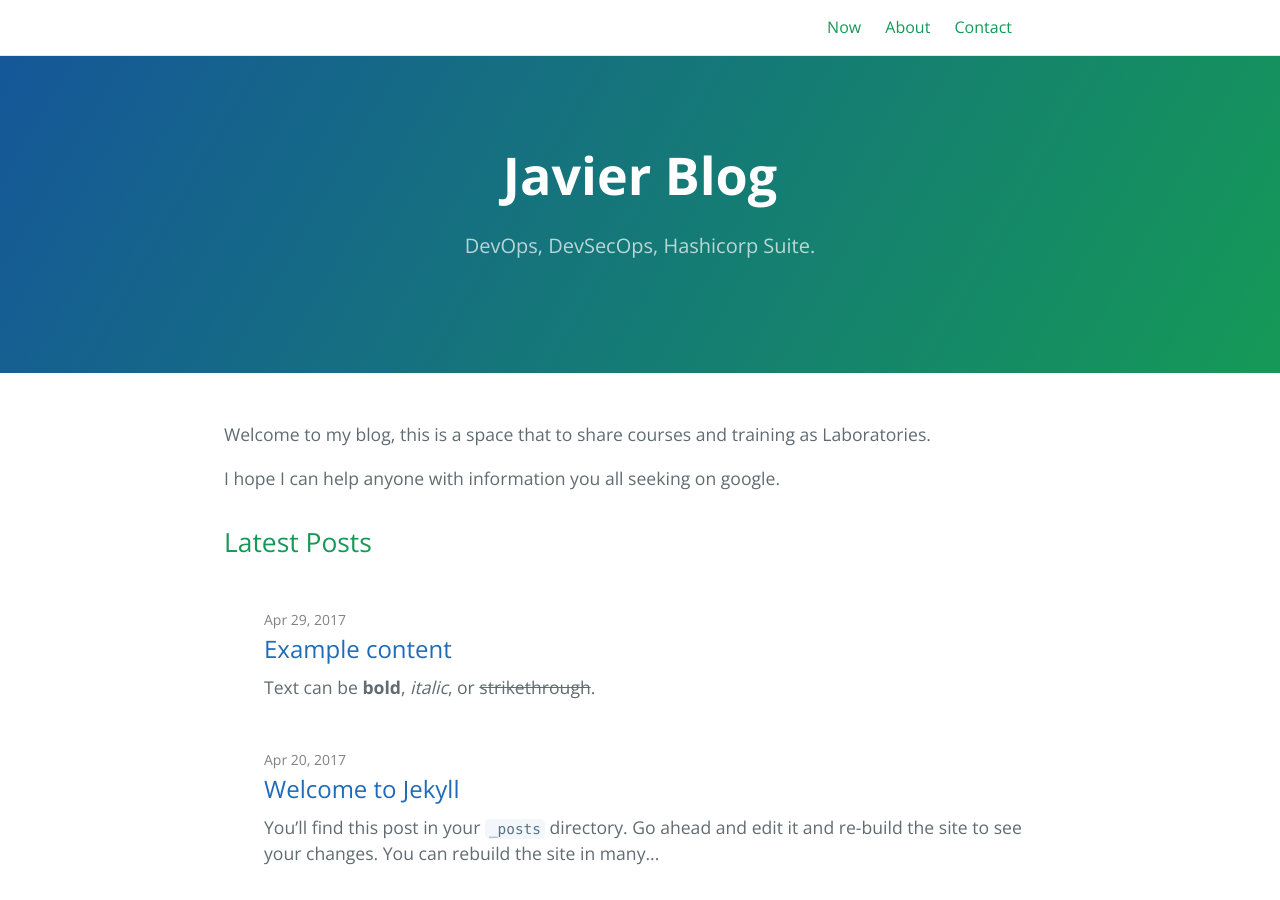
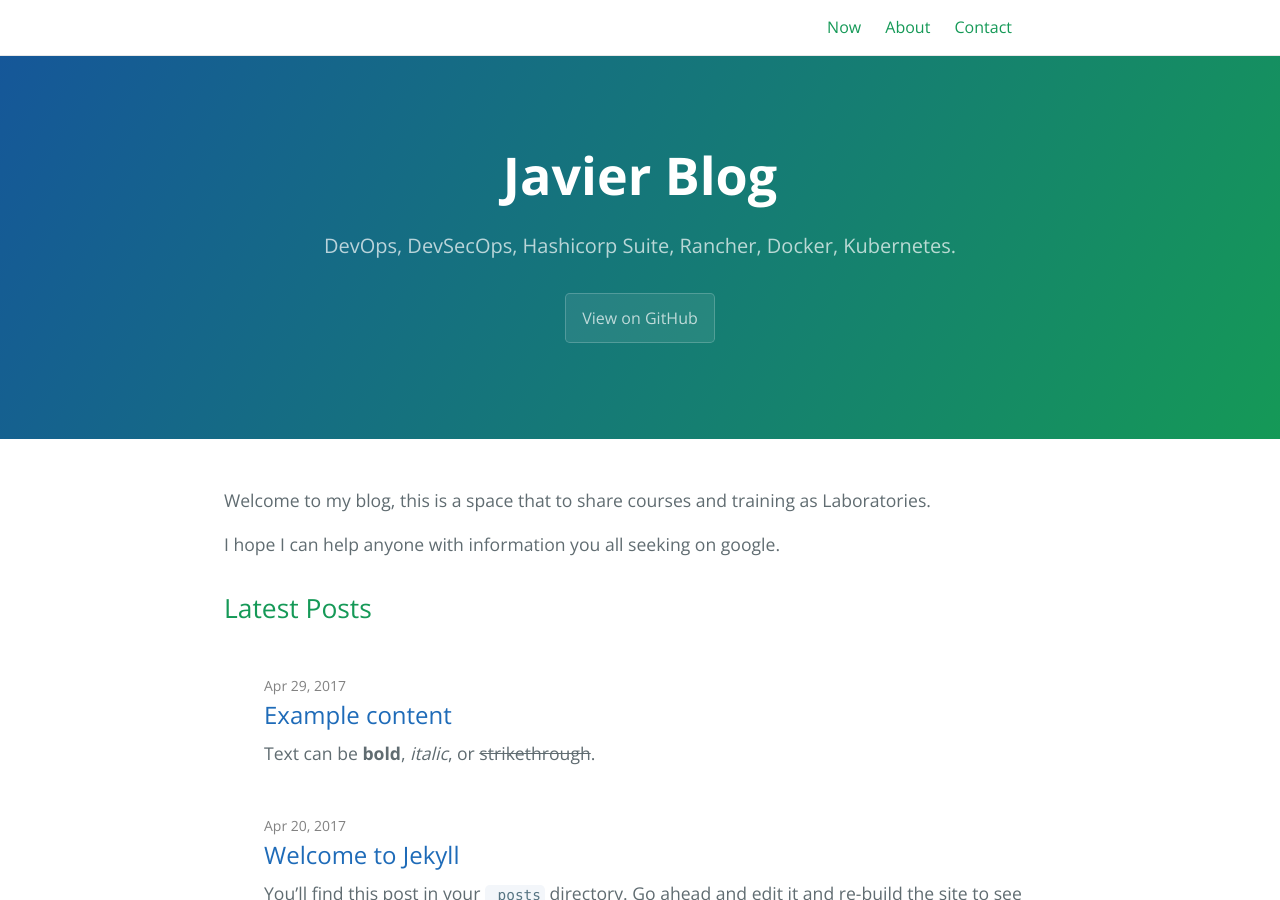
Before and after one commit to JavierLimon/javier-blog, a Jekyll site: the page built from index.md, in a window 1280 px wide and 900 px high. Built offline with Jekyll 4.4.1, drawn with Linux system fonts in a browser that asks for light colours.

Commit message:
Initial changes.
Co-Authored-By: Javier Limon <JavierLimon@users.noreply.github.com>

```diff
--- a/_config.yml
+++ b/_config.yml
@@ -1,6 +1,6 @@
 title: Javier Blog
-description: DevOps, DevSecOps, Hashicorp Suite.
-show_downloads: true
+description: DevOps, DevSecOps, Hashicorp Suite, Rancher, Docker, Kubernetes.
+show_downloads: false
 
 baseurl: "/javier-blog" # change this to the subpath of your site, e.g. /blog. Leave it empty if you don't need it.
 url: "https://javierlimon.github.io" # change this to the base hostname & protocol for your site
--- a/_layouts/default.html
+++ b/_layouts/default.html
@@ -67,6 +67,13 @@
         <section class="page-header">
             <h1 class="project-name">{{ page-title }}</h1>
             <h2 class="project-tagline">{{ page-tagline }}</h2>
+            {% if page.layout == 'home' and site.github.is_project_page %}
+            <a href="{{ site.github.repository_url }}" class="btn">View on GitHub</a>
+            {% if site.show_downloads %}
+            <a href="{{ site.github.zip_url }}" class="btn">Download .zip</a>
+            <a href="{{ site.github.tar_url }}" class="btn">Download .tar.gz</a>
+            {% endif %}
+            {% endif %}
             <!-- Post tagline -->
             {% if page.layout == 'post' %}
             <h2 class="project-date">
```
